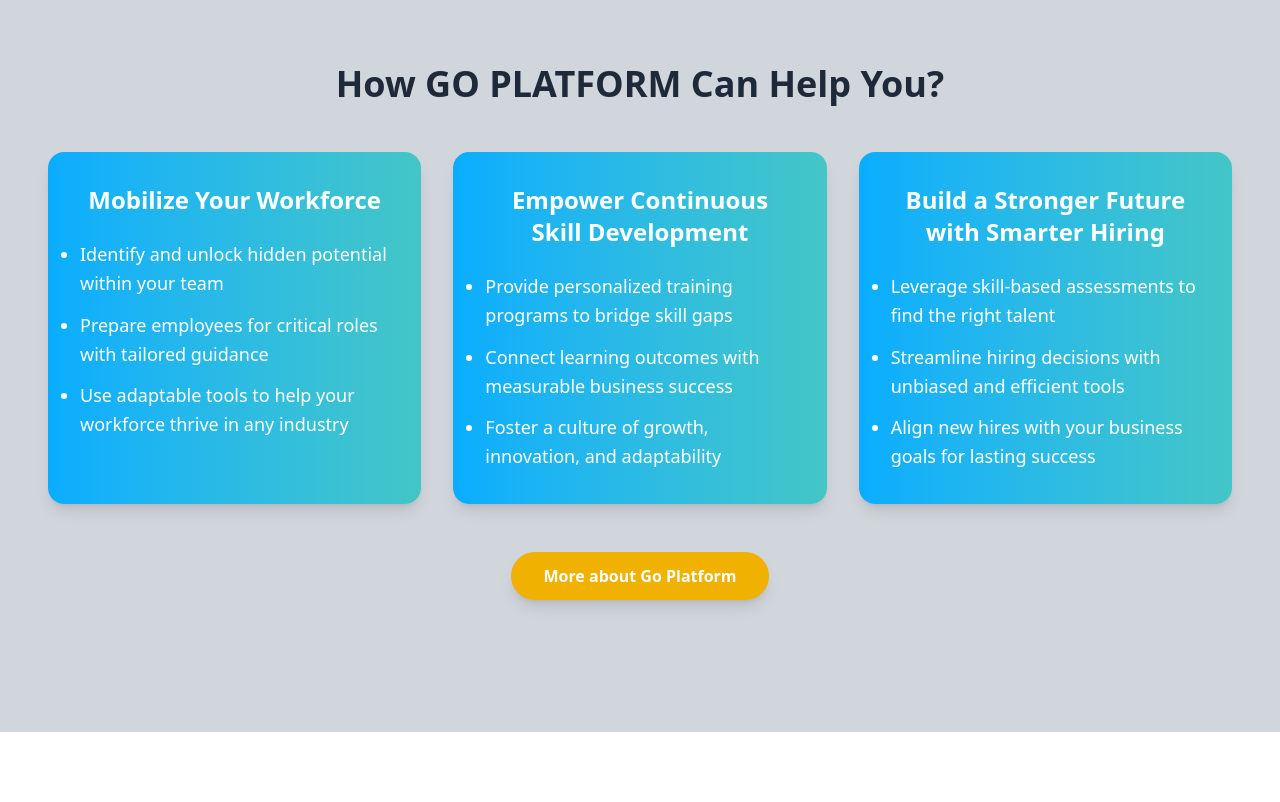
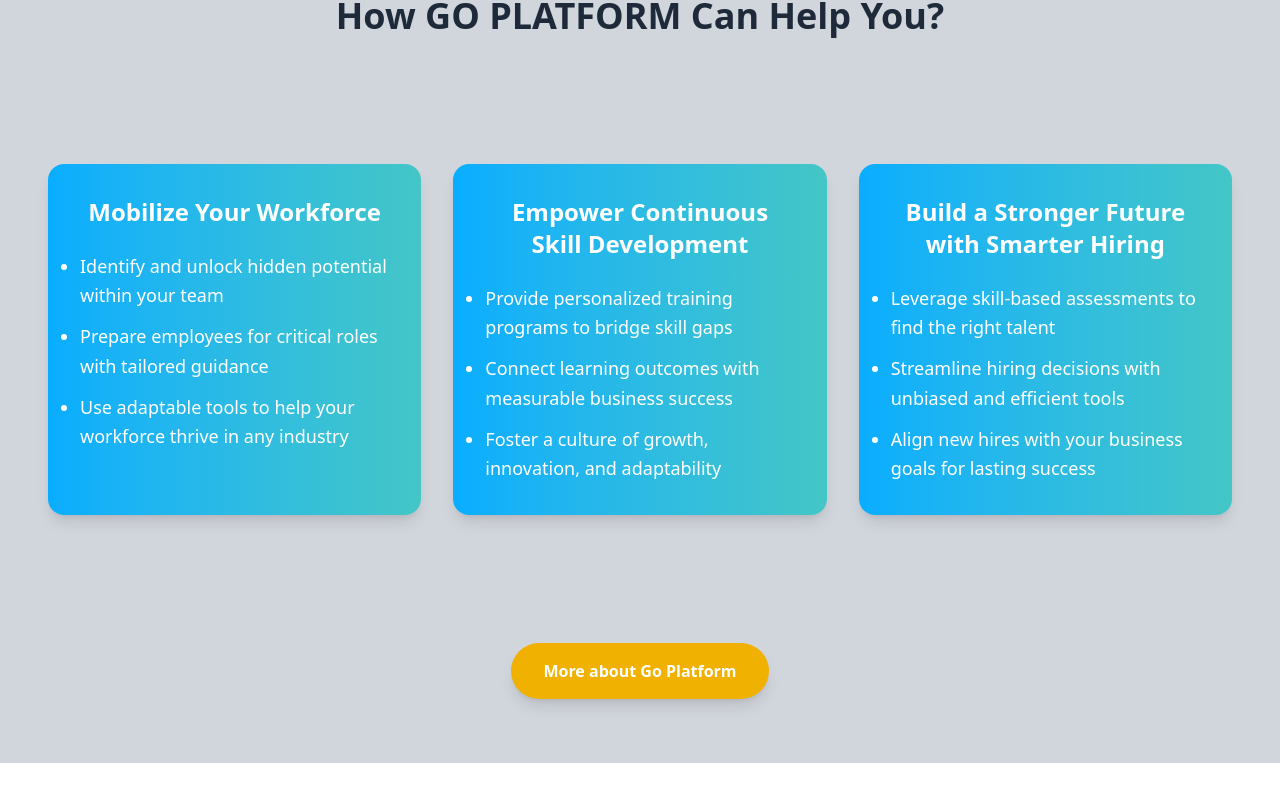
Before and after one commit to YosephSE/Go-Platform, a Vue app: page / in a window 1280 px wide. Shown: the part 2772-3574 px from the top of the page. Before the commit the page ends 3504 px from the top, so only its background shows below. Built offline with nearby package versions, Linux system fonts and the light colour scheme.

Commit message:
min About Us

```diff
--- a/src/App.vue
+++ b/src/App.vue
@@ -1,4 +1,5 @@
 <script setup>
+import AboutUs from './components/AboutUs.vue';
 import HeroSection from './components/HeroSection.vue'
 import Metrics from './components/Metrics.vue';
 import Partners from './components/Partners.vue'
@@ -14,5 +15,6 @@
     <Testimony />
     <Metrics />
     <Services />
+    <AboutUs />
   </div>
 </template>
--- /dev/null
+++ b/src/components/AboutUs.vue
@@ -0,0 +1,3 @@
+<template>
+    <div class="min-h-screen"></div>
+</template>
--- a/src/components/Partners.vue
+++ b/src/components/Partners.vue
@@ -26,7 +26,7 @@
             </div>
 
             <div class="grid grid-cols-2 md:grid-cols-3 lg:grid-cols-6 gap-8 md:gap-12 justify-items-center mt-8">
-                <div v-for="company in companies" class="w-full flex justify-center items-center p-4">
+                <div v-for="company in companies" class="w-full flex justify-center items-center p-4 hover:cursor-pointer">
                     <img
                         :src="company.img"
                         :alt="company.name"
--- a/src/components/services.vue
+++ b/src/components/services.vue
@@ -1,7 +1,7 @@
 <template>
     <section class="bg-gray-300 min-h-screen flex items-center justify-center py-16">
         <div class="max-w-7xl mx-auto text-center px-4 sm:px-6 lg:px-8">
-            <h2 class="text-3xl md:text-4xl font-bold text-gray-800 mb-12">
+            <h2 class="text-3xl md:text-4xl font-bold text-gray-800 mb-12 md:mb-32">
                 How GO PLATFORM Can Help You?
             </h2>
             <div class="grid grid-cols-1 md:grid-cols-3 gap-8 px-4">
@@ -19,7 +19,7 @@
                 </div>
             </div>
             <button
-                class="mt-12 bg-yellow-500 text-white font-semibold py-3 px-8 rounded-full shadow-lg
+                class="mt-12 md:mt-32 bg-yellow-500 text-white font-semibold py-4 px-8 rounded-full shadow-lg
                        hover:bg-yellow-600 hover:shadow-xl transition duration-300">
                 More about Go Platform
             </button>
```
